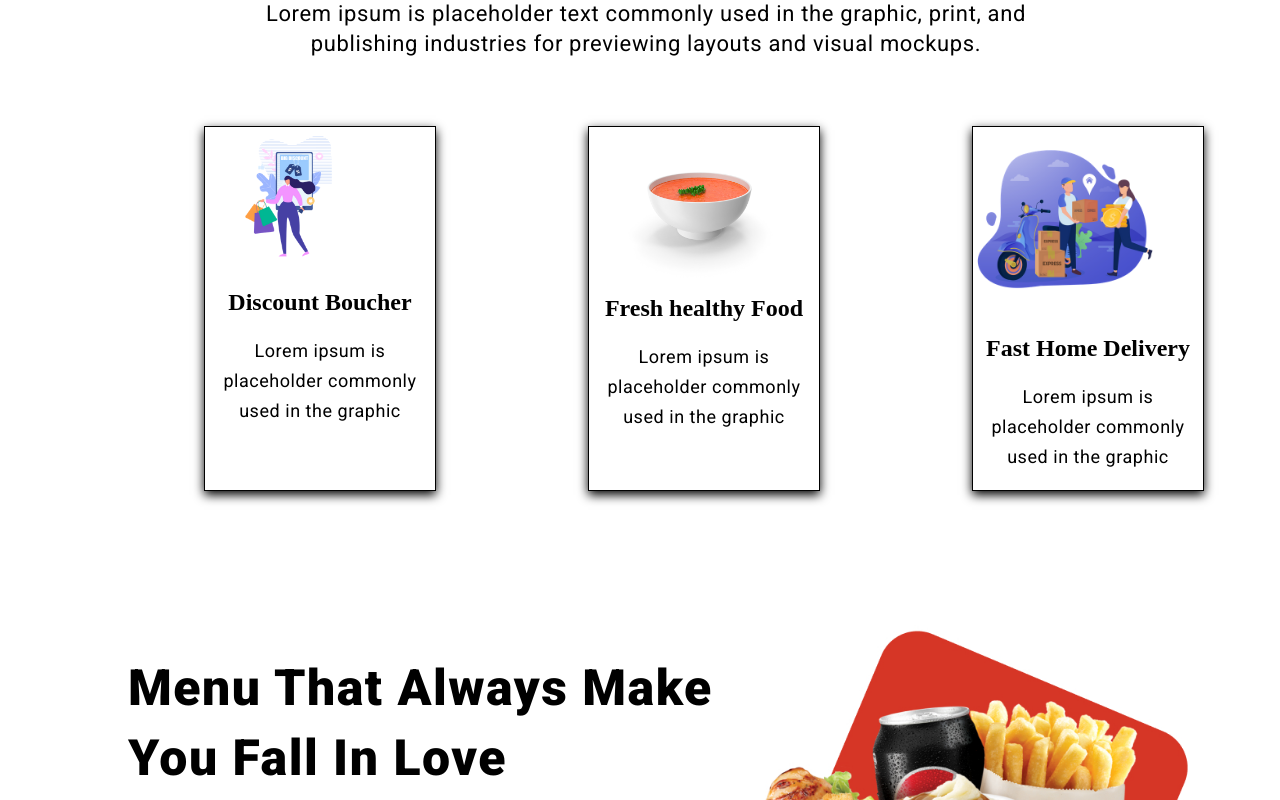
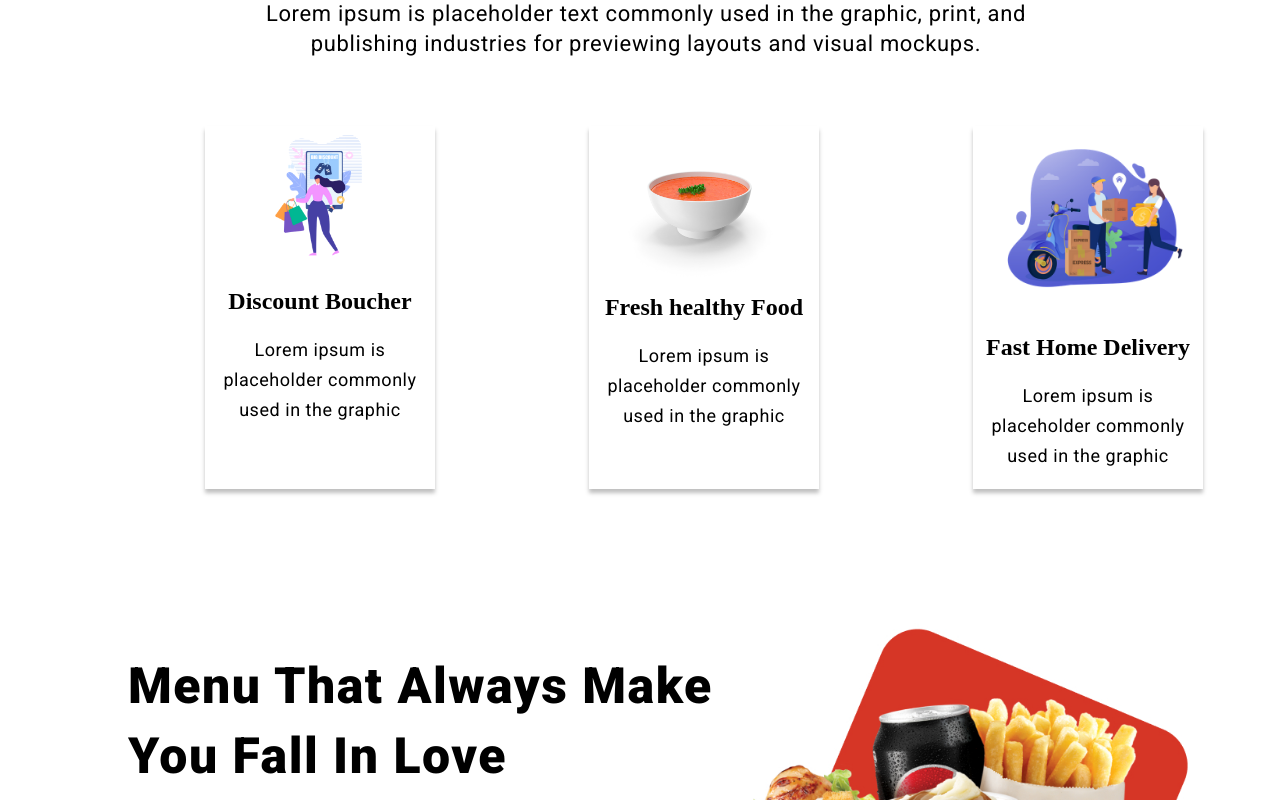
Before and after one commit to Rufat239/foody_client, a React (Create React App) app: page / in a window 1280 px wide. Shown: the part 920-1720 px from the top of the page. Built offline with nearby package versions, Linux system fonts and the light colour scheme.

Commit message:
fixed css

```diff
--- a/src/style/HomePage.css
+++ b/src/style/HomePage.css
@@ -180,15 +180,15 @@ margin-left: 20%;
 }
 
 .card1, .card2, .card3{
-    border: solid;
-    border-width: 1px ;
-    box-shadow:  0 4px 10px  ;
     width: 20%;
+    background-color: #FFF;
+    box-shadow: 0px 4px 4px 0px rgba(0, 0, 0, 0.25);
 
 }
 
 .card1 img, .card2 img, .card3 img{
     width: 80%;
+    margin-left: 13% ;
 
 }
 
@@ -369,9 +369,13 @@ margin-top: 3%;
 .cards1, .cards2, .cards3{
     width: 20%;
     height: 30%;
-    border: solid;
-    border-width: 1px ;
-    box-shadow:  0 4px 10px  ;
+    background-color: #FFF;
+    box-shadow: 0px 4px 4px 0px rgba(0, 0, 0, 0.25);
+
+
+
+
+
 
 
 
```
